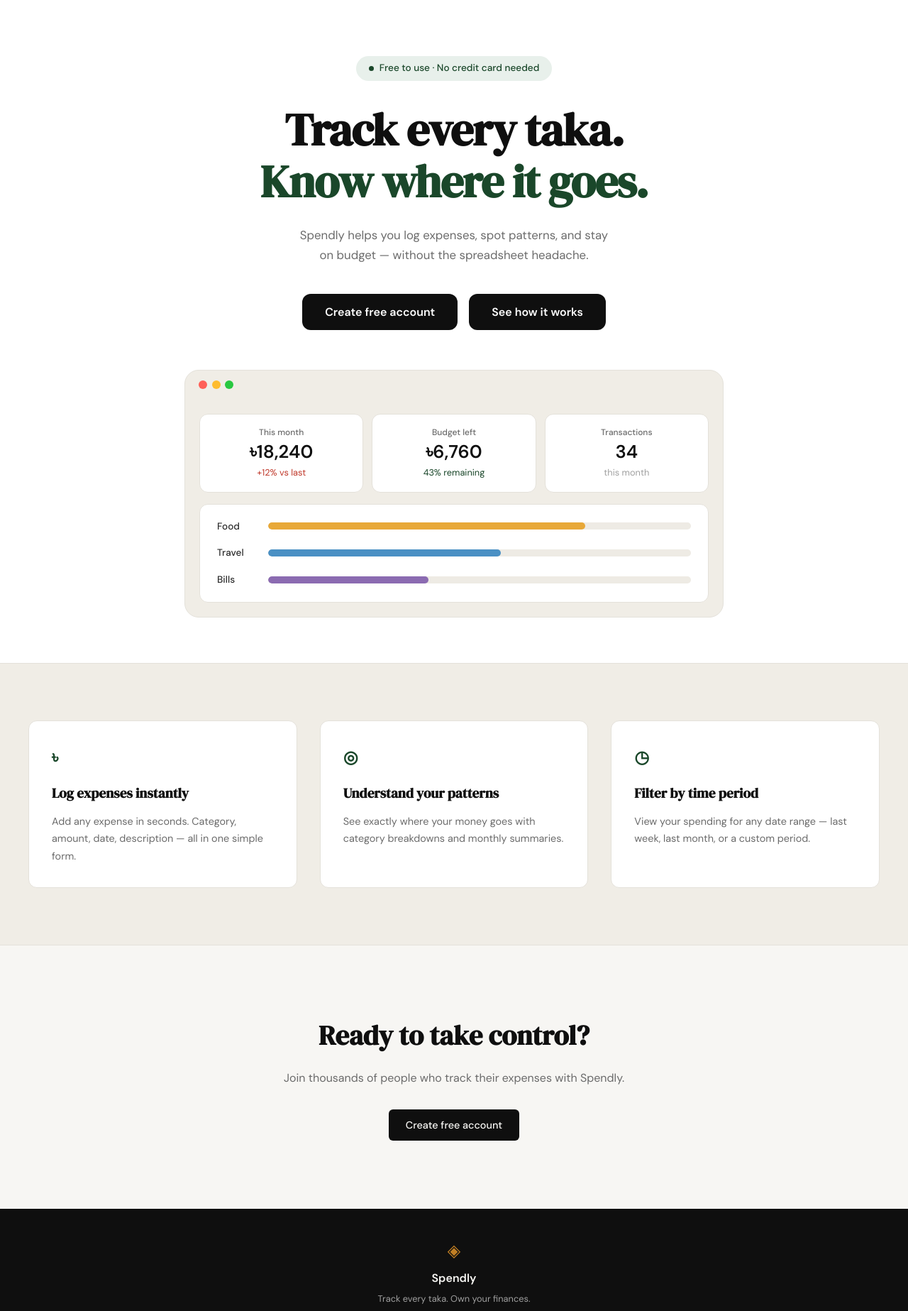
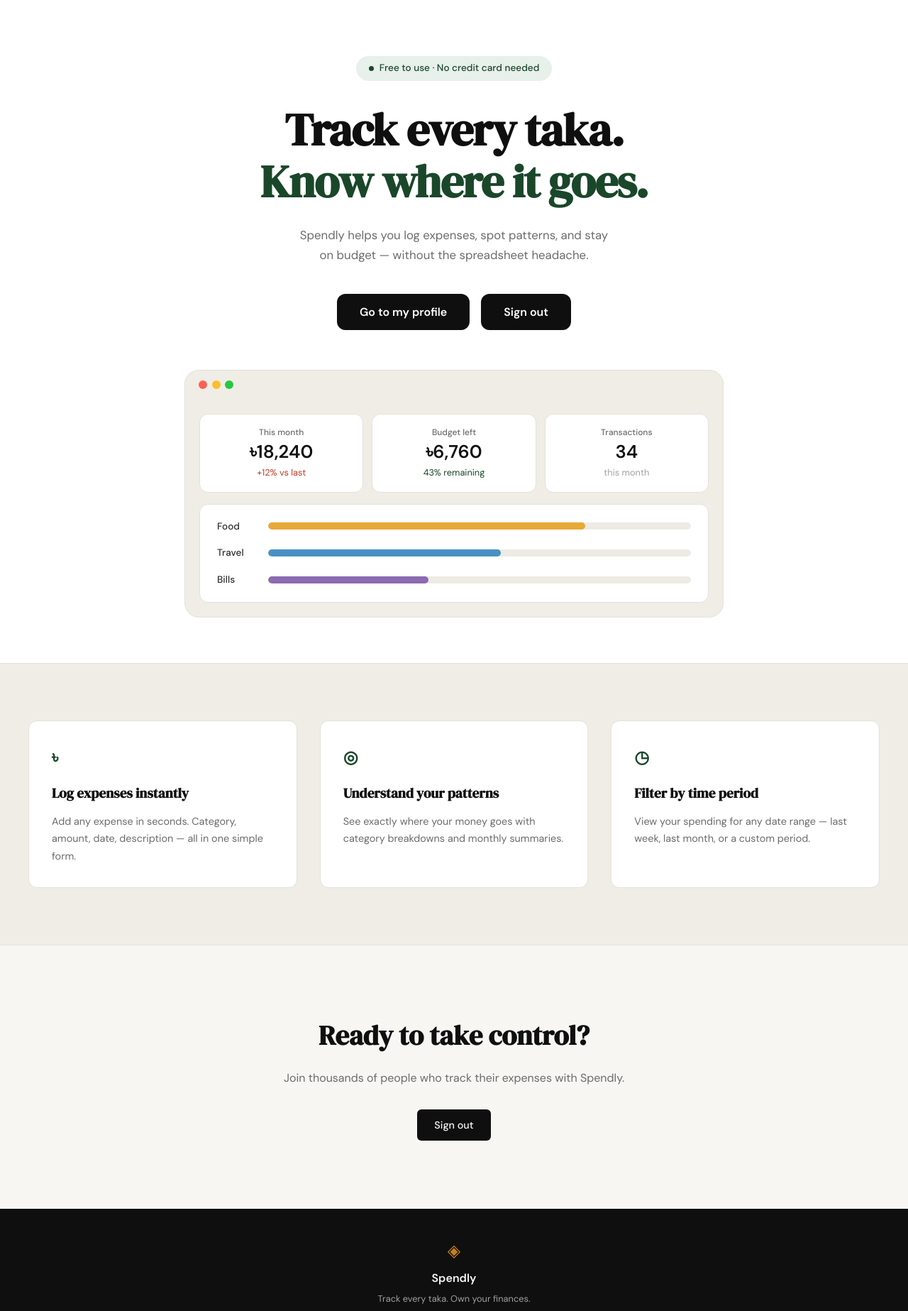
Before and after one commit to mamun795/Expanse_Tracker, a Flask app: page / in a window 1280 px wide. Shown: the part 62-1909 px from the top of the page at 71% size. Run offline with Flask 3, Linux system fonts and the light colour scheme; a user stored in the database is signed in.

Commit message:
show sign out button on home page   when logged in

```diff
--- a/templates/landing.html
+++ b/templates/landing.html
@@ -25,8 +25,13 @@
         </p>
 
         <div class="hero-v2-actions">
+            {% if session.get("user_id") %}
+            <a href="{{ url_for('profile') }}" class="hero-v2-btn">Go to my profile</a>
+            <a href="{{ url_for('logout') }}" class="hero-v2-btn">Sign out</a>
+            {% else %}
             <a href="{{ url_for('register') }}" class="hero-v2-btn">Create free account</a>
             <a href="#" id="open-demo-modal" class="hero-v2-btn">See how it works</a>
+            {% endif %}
         </div>
 
         <div class="hero-v2-mock">
@@ -105,7 +110,11 @@
     <div class="cta-inner">
         <h2 class="cta-title">Ready to take control?</h2>
         <p class="cta-body">Join thousands of people who track their expenses with Spendly.</p>
+        {% if session.get("user_id") %}
+        <a href="{{ url_for('logout') }}" class="btn-primary">Sign out</a>
+        {% else %}
         <a href="{{ url_for('register') }}" class="btn-primary">Create free account</a>
+        {% endif %}
     </div>
 </section>
 
```
